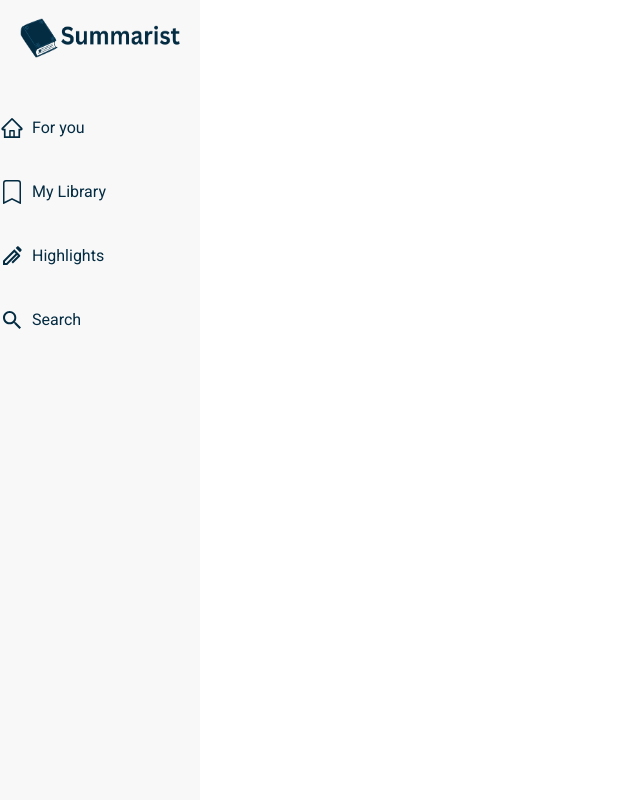
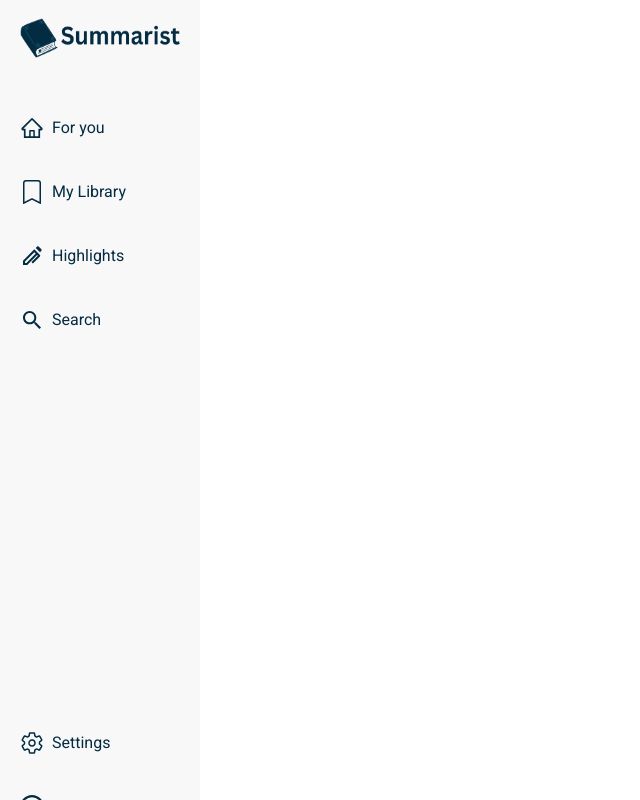
Before and after one commit to Noah-code1210/Summarist-Project, a Next.js app: page /account in a window 1280 px wide. Shown: the whole page, without its empty margins (0-640 px from the left). Built offline with nearby package versions, Linux system fonts and the light colour scheme.

Commit message:
ver navbar finished

```diff
--- a/src/app/account/page.jsx
+++ b/src/app/account/page.jsx
@@ -1,11 +1,16 @@
+'use client'
 import Image from "next/image";
 import Logo from "../../../assets/WebsiteLogo.png";
 import { AiOutlineHome } from "react-icons/ai";
 import { BsBookmark } from "react-icons/bs";
 import { RiBallPenLine } from "react-icons/ri";
 import { IoMdSearch } from "react-icons/io";
+import { IoSettingsOutline } from "react-icons/io5";
+import { FaRegCircleQuestion } from "react-icons/fa6";
+import { MdLogout } from "react-icons/md";
 
 function page() {
+
   return (
     <section>
       <div className="fixed h-full w-full max-w-[200px] bg-[#f8f8f8] top-0 left-0 z-1000">
@@ -18,7 +23,7 @@ function page() {
             className="w-40 h-10"
           />
         </div>
-        <div className="flex-grow flex-shrink basis-[0%] mt-10">
+        <div className="flex-grow flex-shrink basis-[0%] mt-10 min-h-[615px]">
           <div>
             <a href="/account" className="account__tabs">
               <div>
@@ -26,19 +31,19 @@ function page() {
               </div>
               <div>For you</div>
             </a>
-            <a href="/account" className="account__tabs">
+            <a href="/library" className="account__tabs">
               <div>
                 <BsBookmark className="account__tab--img" />
               </div>
               <div>My Library</div>
             </a>
-            <a href="/account" className="account__tabs">
+            <a href="" className="account__tabs cursor-not-allowed hover:bg-transparent" >
               <div>
                 <RiBallPenLine className="account__tab--img w-6 h-6" />
               </div>
               <div>Highlights</div>
             </a>
-            <a href="/account" className="account__tabs">
+            <a href="" className="account__tabs cursor-not-allowed hover:bg-transparent" >
               <div>
                 <IoMdSearch className="account__tab--img" />
               </div>
@@ -46,6 +51,26 @@ function page() {
             </a>
           </div>
         </div>
+        <div>
+          <a href="/settings" className="account__tabs">
+              <div>
+                <IoSettingsOutline className="account__tab--img" />
+              </div>
+              <div>Settings</div>
+            </a>
+          <a href="" className="account__tabs cursor-not-allowed hover:bg-transparent">
+              <div>
+                <FaRegCircleQuestion className="account__tab--img"/>
+              </div>
+              <div>Help & Support</div>
+            </a>
+          <a href="" className="account__tabs">
+              <div>
+                <MdLogout className="account__tab--img" />
+              </div>
+              <div>Logout</div>
+            </a>
+        </div>
       </div>
     </section>
   );
--- a/src/app/globals.css
+++ b/src/app/globals.css
@@ -80,20 +80,14 @@
    .sign-in__buttons {
     @apply relative flex text-white justify-center items-center rounded-sm w-full max-w-[336px] h-10 cursor-pointer transition-all
    }
-   .seperator {
-    @apply flex items-center my-4 before:content-[""] before:block before:flex-grow before:h-[1px] before:bg-black after:content-[""] after:block after:flex-grow after:h-[1px] after:bg-black
-   }
    .input {
     @apply h-10 border-2 border-[#bac8ce] rounded-sm text-[#2d3233] text-sm px-3 outline-none min-w-[336px]
    }
    .account__tabs {
-    @apply flex items-center h-14 text-[#032b41] mb-2 cursor-pointer
+    @apply flex items-center h-14 text-[#032b41] mb-2 pl-5 cursor-pointer bg-[#f8f8f8]
    }
-   .green__line {
-    @apply w-[5px] h-full mr-4
-   }
-   .active__tab {
-    @apply focus:bg-[#2bd97c]
+   .account__tabs:hover {
+    @apply bg-[#e0e0e0]
    }
    .account__tab--img {
     @apply flex items-center justify-center mr-2 w-6 h-6
```
